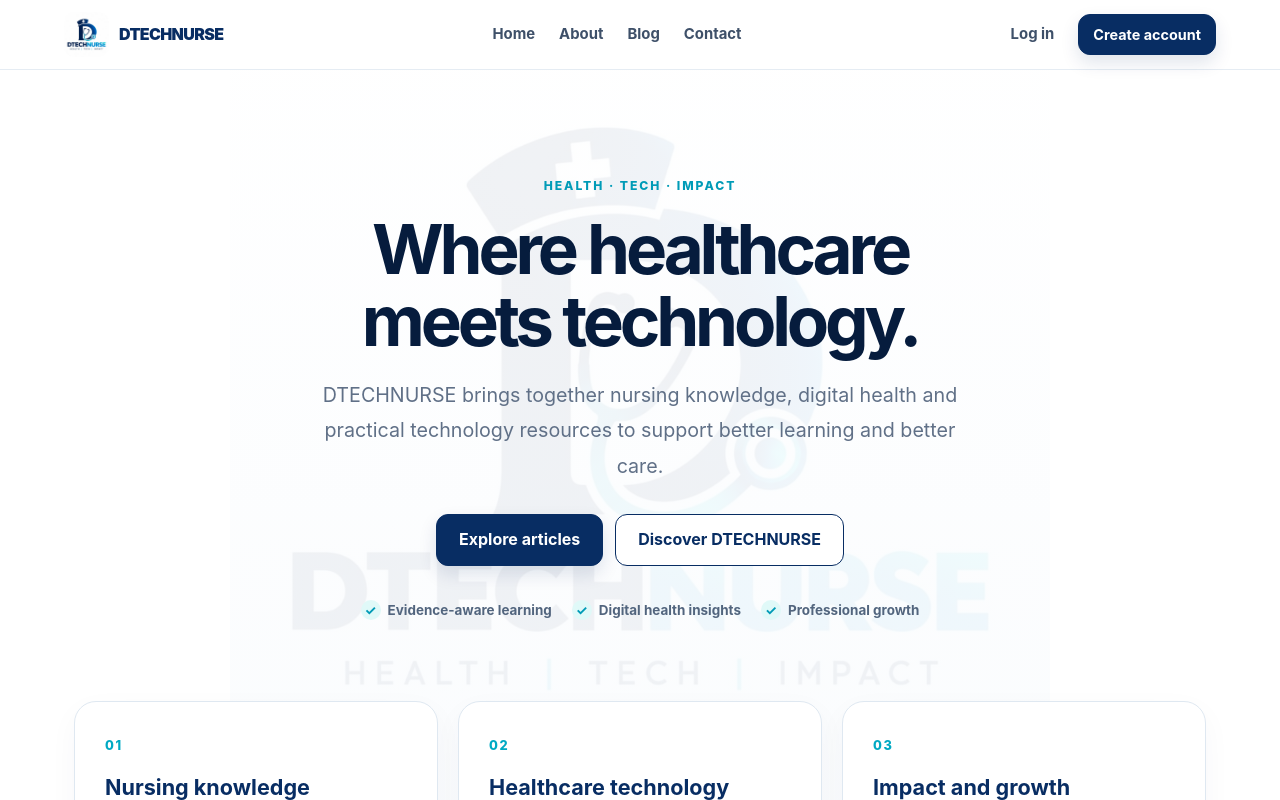
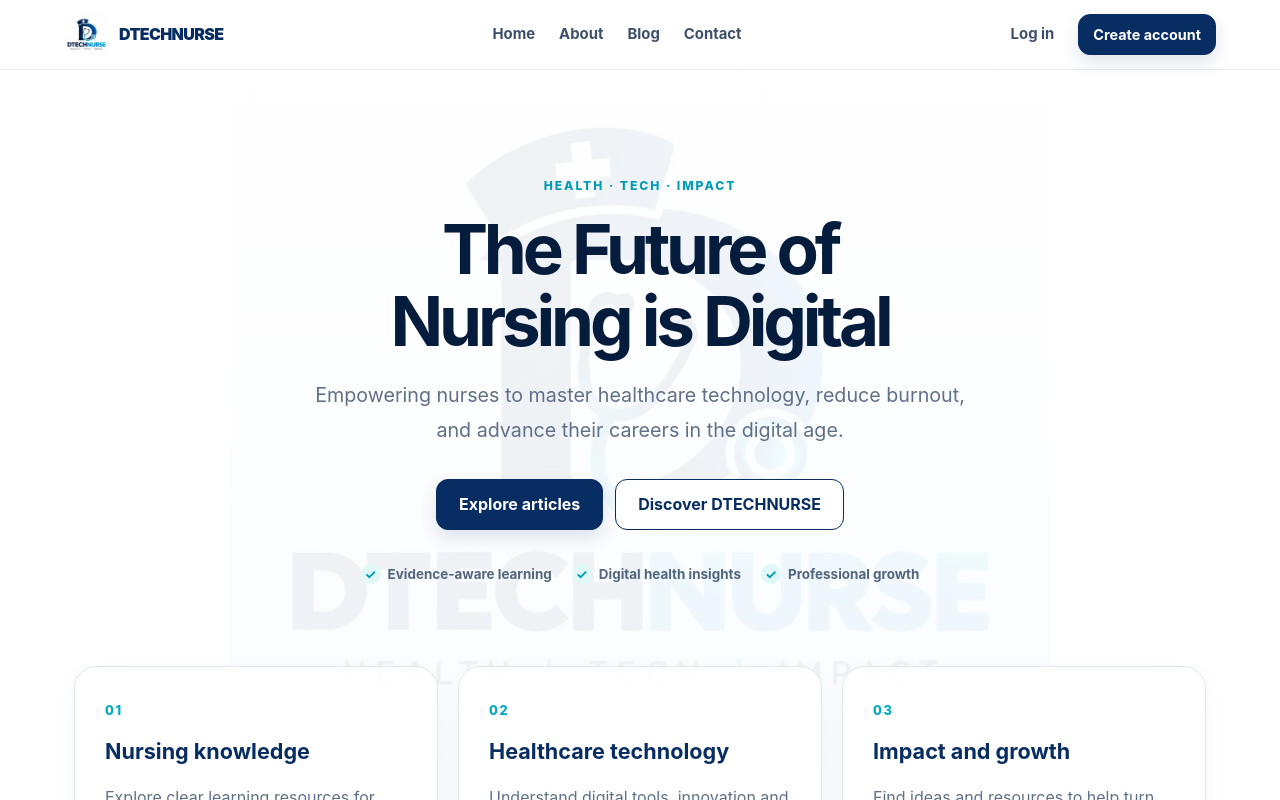
Before and after one commit to Tobiloba-bot54/dtechnurse, a Next.js app: page / in a window 1280 px wide. Shown: the top 800 px of the page. Built offline with nearby package versions, Linux system fonts and the light colour scheme.

Commit message:
Update page.tsx

```diff
--- a/app/page.tsx
+++ b/app/page.tsx
@@ -19,8 +19,8 @@
       <section className="hero">
         <div className="hero-copy">
           <span className="eyebrow">HEALTH · TECH · IMPACT</span>
-          <h1>Where healthcare meets technology.</h1>
-          <p>DTECHNURSE brings together nursing knowledge, digital health and practical technology resources to support better learning and better care.</p>
+          <h1>The Future of<br />Nursing is <span className="hero-accent">Digital</span></h1>
+          <p>Empowering nurses to master healthcare technology, reduce burnout, and advance their careers in the digital age.</p>
           <div className="hero-actions">
             <Link className="button" href="/blog">Explore articles</Link>
             <Link className="button secondary" href="/about">Discover DTECHNURSE</Link>
```
